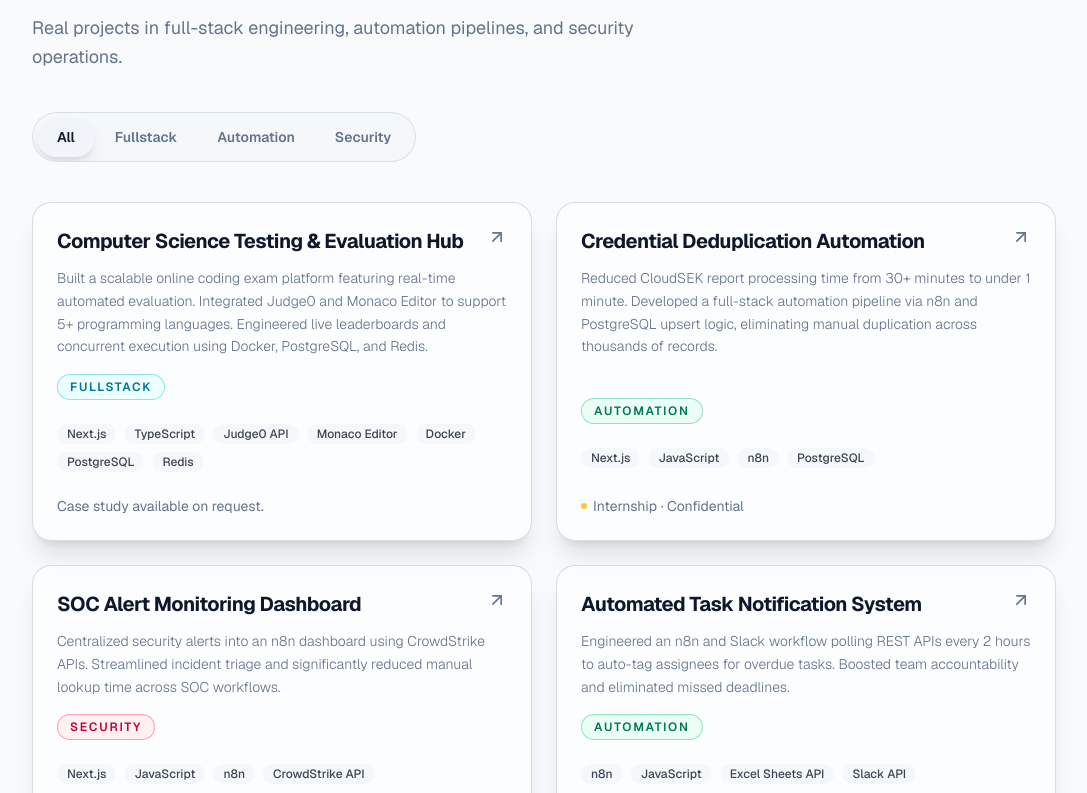
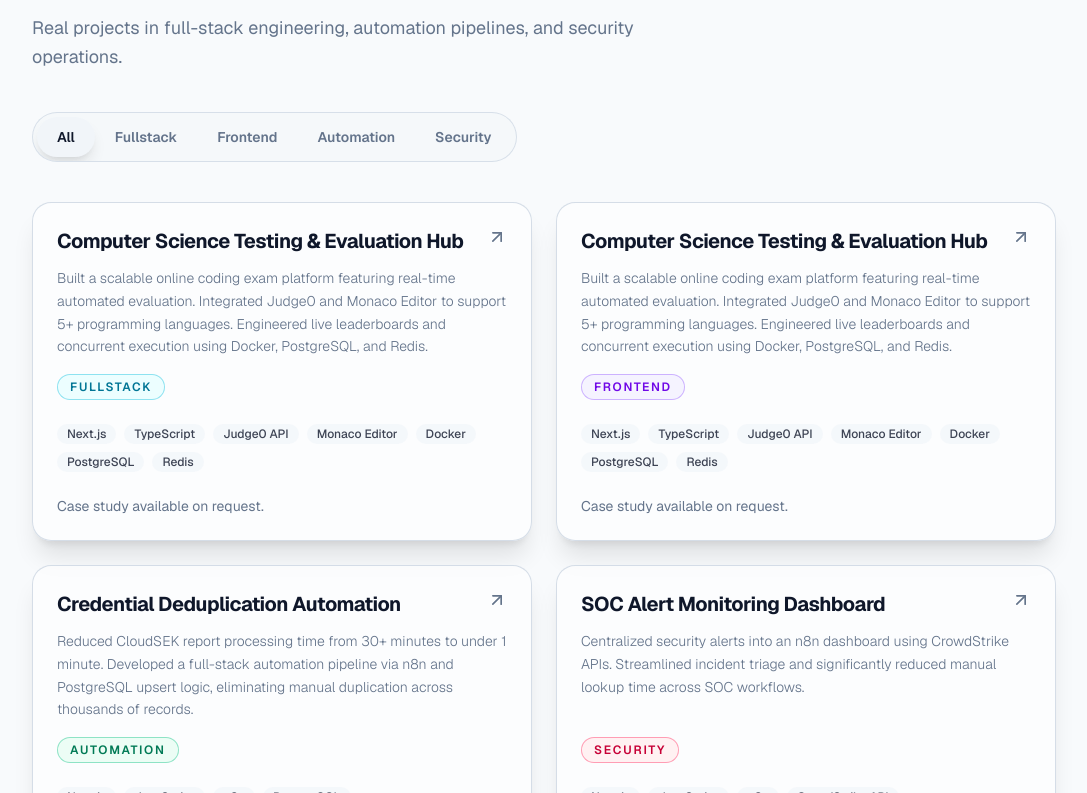
Before and after one commit to Jabjibi/profileme, a Next.js app: page / in a window 1280 px wide. Shown: the part 2267-3060 px from the top of the page, without its empty margins (96-1183 px from the left). Built offline with nearby package versions, Linux system fonts and the light colour scheme.

Commit message:
feat: add frontend category and project details to portfolio

```diff
--- a/src/components/sections/projects-section.tsx
+++ b/src/components/sections/projects-section.tsx
@@ -17,6 +17,10 @@ const categoryStyles: Record<ProjectCategory, { accent: string; badge: string }>
   fullstack: {
     accent: "",
     badge: "border-cyan-500/40 bg-cyan-50 text-cyan-700",
+  },
+  frontend: {
+    accent: "",
+    badge: "border-violet-500/40 bg-violet-50 text-violet-700",
   },
   automation: {
     accent: "",
--- a/src/data/portfolio.json
+++ b/src/data/portfolio.json
@@ -26,6 +26,16 @@
         "Engineered live leaderboards and concurrent execution using Docker, PostgreSQL, and Redis."      ],
       "stack": ["Next.js", "TypeScript", "Judge0 API", "Monaco Editor", "Docker", "PostgreSQL", "Redis"],
       "category": "fullstack",
+      "link": ""
+    },
+    {
+      "title": "Computer Science Testing & Evaluation Hub",
+      "description": [
+        "Built a scalable online coding exam platform featuring real-time automated evaluation.",
+        "Integrated Judge0 and Monaco Editor to support 5+ programming languages.",
+        "Engineered live leaderboards and concurrent execution using Docker, PostgreSQL, and Redis."      ],
+      "stack": ["Next.js", "TypeScript", "Judge0 API", "Monaco Editor", "Docker", "PostgreSQL", "Redis"],
+      "category": "frontend",
       "link": ""
     },
     {
--- a/src/data/portfolio.ts
+++ b/src/data/portfolio.ts
@@ -1,6 +1,6 @@
 import raw from "./portfolio.json";
 
-export type ProjectCategory = "fullstack" | "automation" | "security";
+export type ProjectCategory = "fullstack" | "frontend" | "automation" | "security";
 
 export type ProjectItem = {
   title: string;
--- a/src/data/sections/projects.json
+++ b/src/data/sections/projects.json
@@ -7,6 +7,7 @@
   "categories": [
     { "label": "All", "value": "all" },
     { "label": "Fullstack", "value": "fullstack" },
+    { "label": "Frontend", "value": "frontend"},
     { "label": "Automation", "value": "automation" },
     { "label": "Security", "value": "security" }
   ]
```
